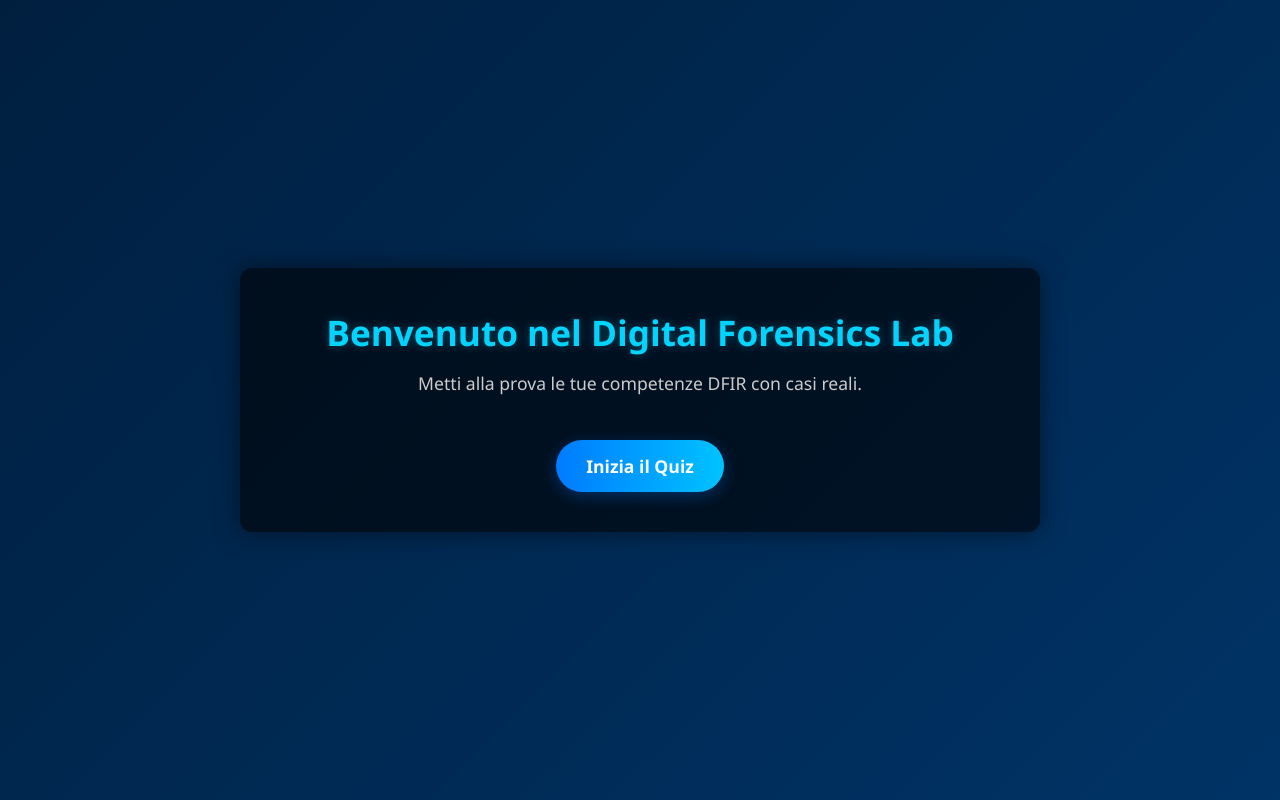
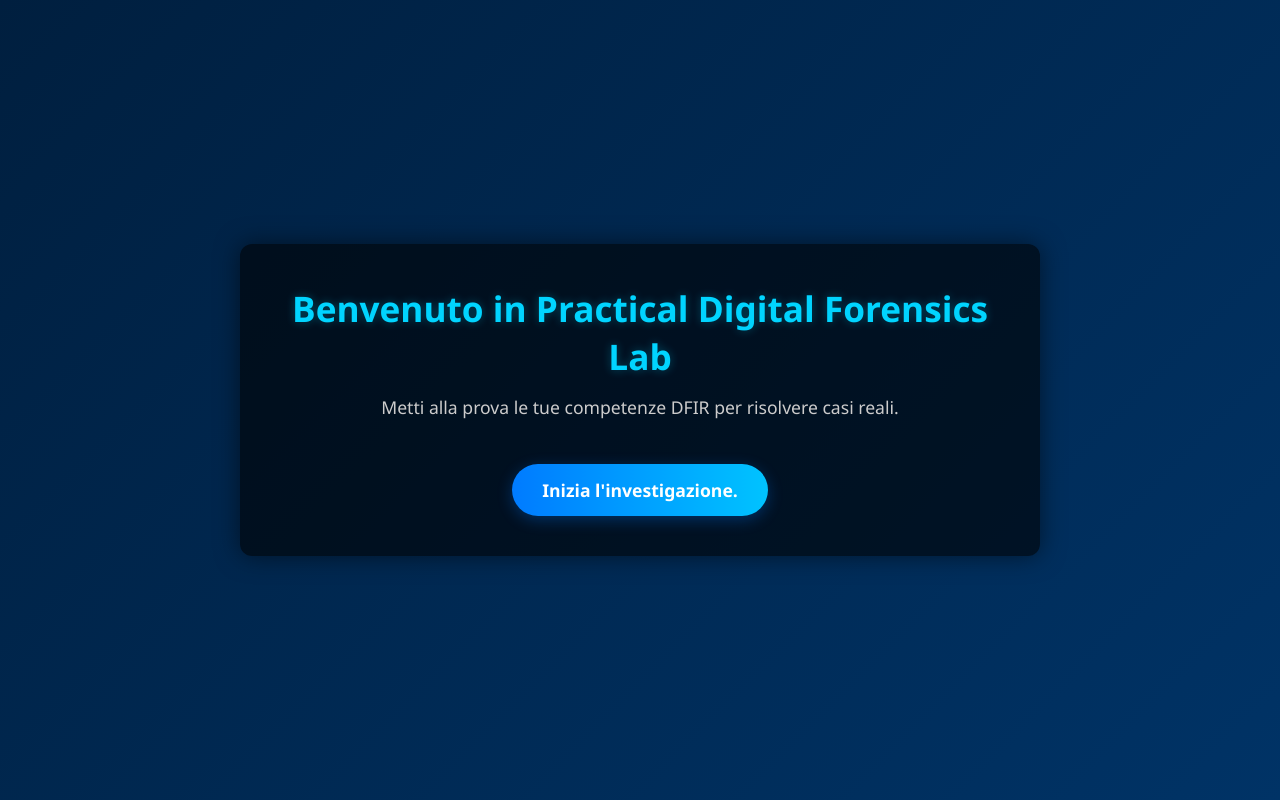
Before and after one commit to andreamangano19/deliciouscake, a plain HTML site: page index.html in a window 1280 px wide. Drawn offline with Linux system fonts and the light colour scheme.

Commit message:
Update index.html

```diff
--- a/index.html
+++ b/index.html
@@ -8,9 +8,9 @@
 </head>
 <body>
   <div class="container">
-    <h1>Benvenuto nel Digital Forensics Lab</h1>
-    <p>Metti alla prova le tue competenze DFIR con casi reali.</p>
-    <a href="deliciouscake.html" class="button">Inizia il Quiz</a>
+    <h1>Benvenuto in Practical Digital Forensics Lab</h1>
+    <p>Metti alla prova le tue competenze DFIR per risolvere casi reali.</p>
+    <a href="deliciouscake.html" class="button">Inizia l'investigazione.</a>
   </div>
 </body>
 </html>
```
